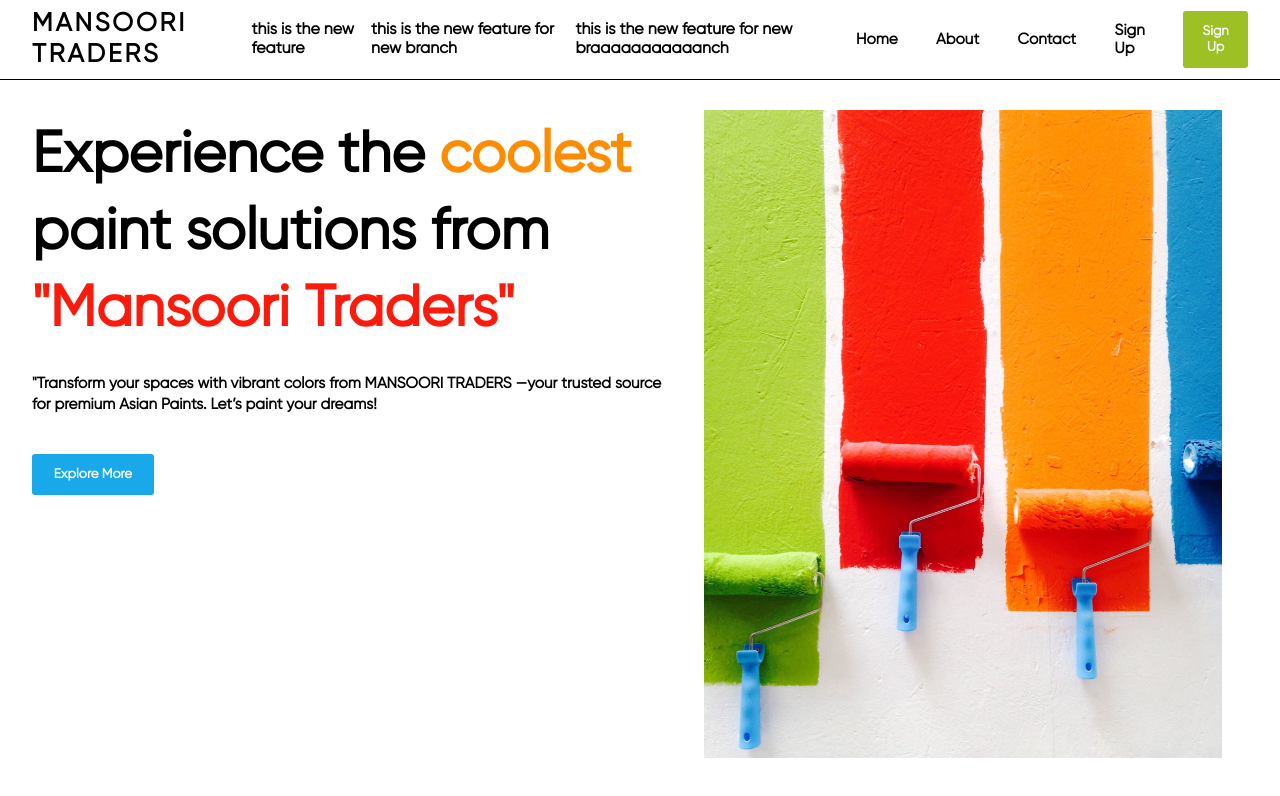
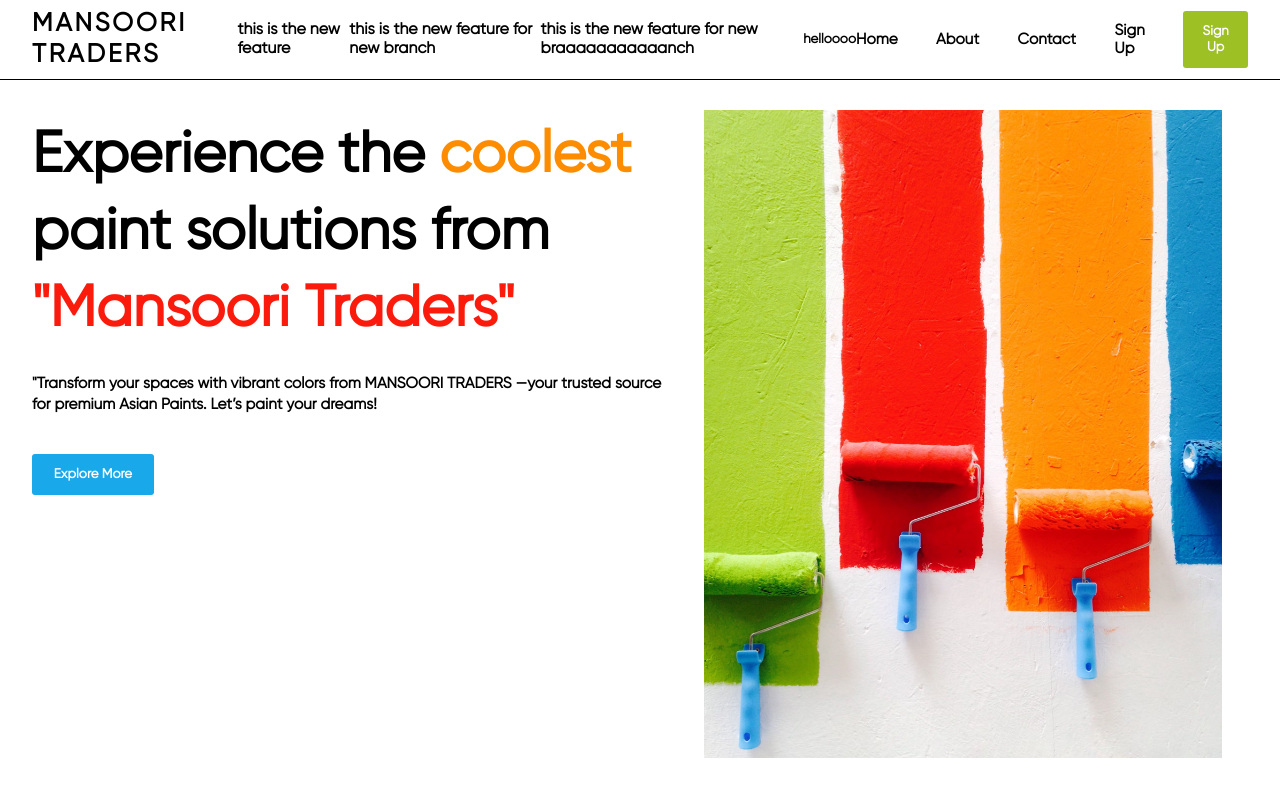
Before and after one commit to Farhan-09/LandingPageNike, a plain HTML site: page index.html in a window 1280 px wide. Drawn offline with nearby package versions, Linux system fonts and the light colour scheme.

Commit message:
hello dal gay

```diff
--- a/index.html
+++ b/index.html
@@ -17,6 +17,8 @@
         <h4>this is the new feature</h4>
         <h4>this is the new feature for new branch</h4>
         <h4>this is the new feature for new braaaaaaaaaaanch</h4>
+        <h5>helloooo</h5>
+
 
         <div id="hg">
           <h4>Home</h4>
```
